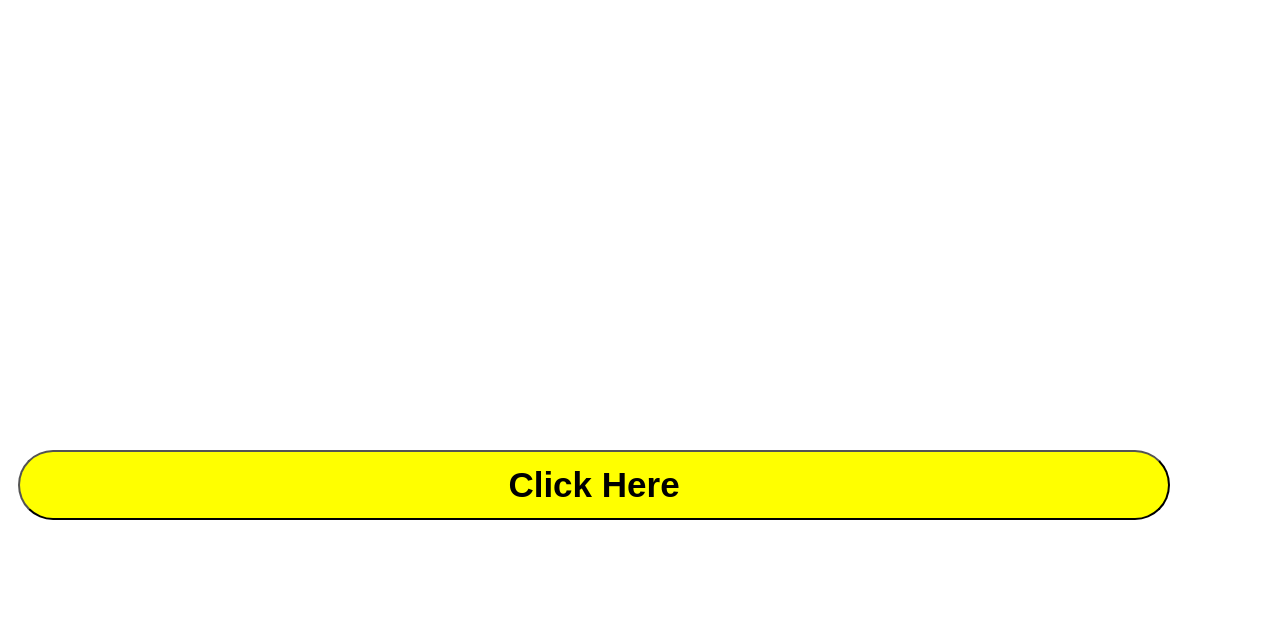
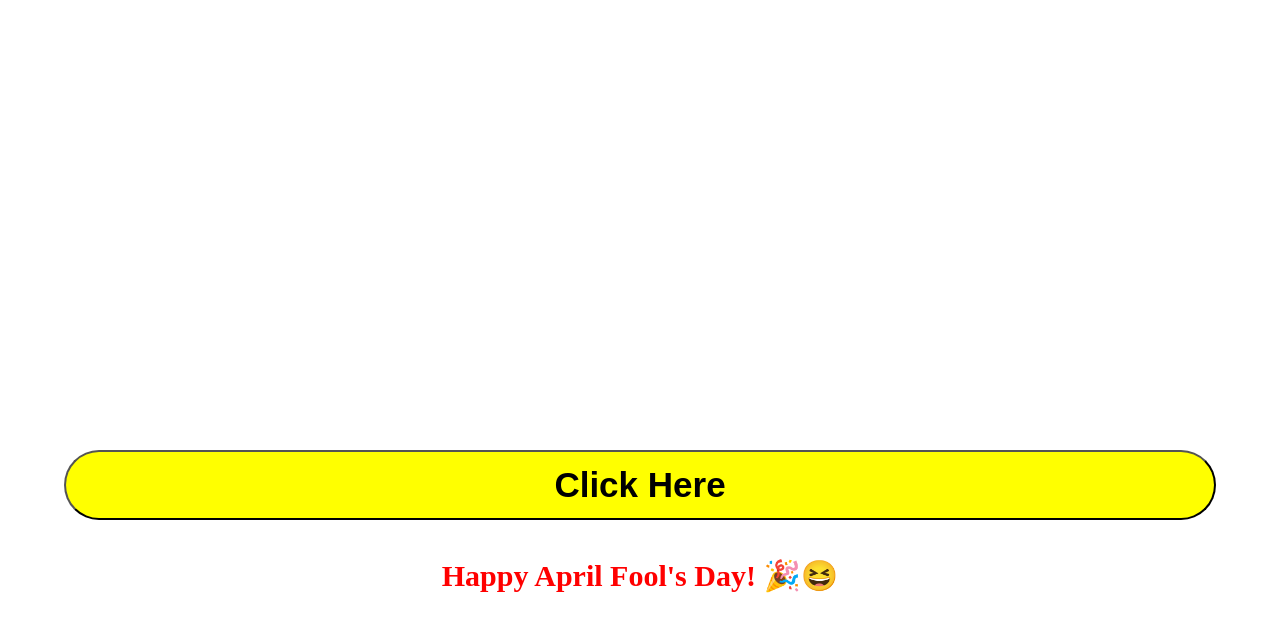
Before and after one commit to rajkumarmotivationspeaker/Prank, a plain HTML site: page index.html in a window 1280 px wide. Both pictures are taken after a click on the button "Click Here". Drawn offline with Linux system fonts and the light colour scheme.

Commit message:
Update index.html

```diff
--- a/index.html
+++ b/index.html
@@ -1,72 +1,74 @@
-<!DOCTYPE html>
-<html>
+<!DOCTYPE html><html>
   <head>
     <meta charset="UTF-8">
     <meta name="viewport" content="width=device-width, initial-scale=1.0">
-    <title>
-      drop
-    </title>
+    <title>drop</title>
     <style>
-    body{
+      body {
         padding: 0;
         margin: 0;
+        text-align: center;
       }
-     button{
-       width:90%;
+      button {
+        width: 90%;
         height: 70px;
         background-color: yellow;
         position: relative;
         border-radius: 50px;
-       margin:18px ;
+        margin: 18px;
         margin-top: 450px;
         font-size: 35px;
-       font-weight:bold ;
+        font-weight: bold;
+        cursor: pointer;
       }
-      nav{
+      nav {
         width: 320px;
         height: 340px;
         background-image: url('p1.jpg');
-       background-size: 100% 100% ;
+        background-size: 100% 100%;
         position: absolute;
-        top:-380px;
+        top: -380px;
         left: 0;
-        display:none;
+        display: none;
         box-sizing: border-box;
         border-top-width: 2px;
         border-color: black;
         border-style: solid;
         border-radius: 400px;
       }
-
-     button:hover nav{
+      button:hover nav {
         display: block;
-
       }
-
       button:hover {
         background-color: red;
         transition: 0.5s;
         color: white;
       }
-
-     p{
-       text-align: center;
-       margin-top:60px;
-       font-size: 10px;
+      #message {
+        display: none;
+        font-size: 30px;
         font-weight: bold;
+        color: red;
+        margin-top: 20px;
       }
-
     </style>
   </head>
   <body>
+    <div>
+      <button onclick="playMusic(); showMessage();">Click Here <nav></nav></button>
+      <div id="message">Happy April Fool's Day! 🎉😆</div>
+    </div>
+    <audio id="music" src="pank.mp3"></audio><script>
+  function playMusic() {
+    var music = document.getElementById("music");
+    music.play();
+  }
 
+  function showMessage() {
+    var message = document.getElementById("message");
+    message.style.display = "block";
+  }
+</script>
 
-
-    <div>
-
-      <button>Click Here <nav></nav></button>
-
-  </div>
-    <!-- <p>Devloped By:- Raj Kumar</p> -->
   </body>
 </html>
```
Lines whose indentation alone changed are shown as unchanged.
